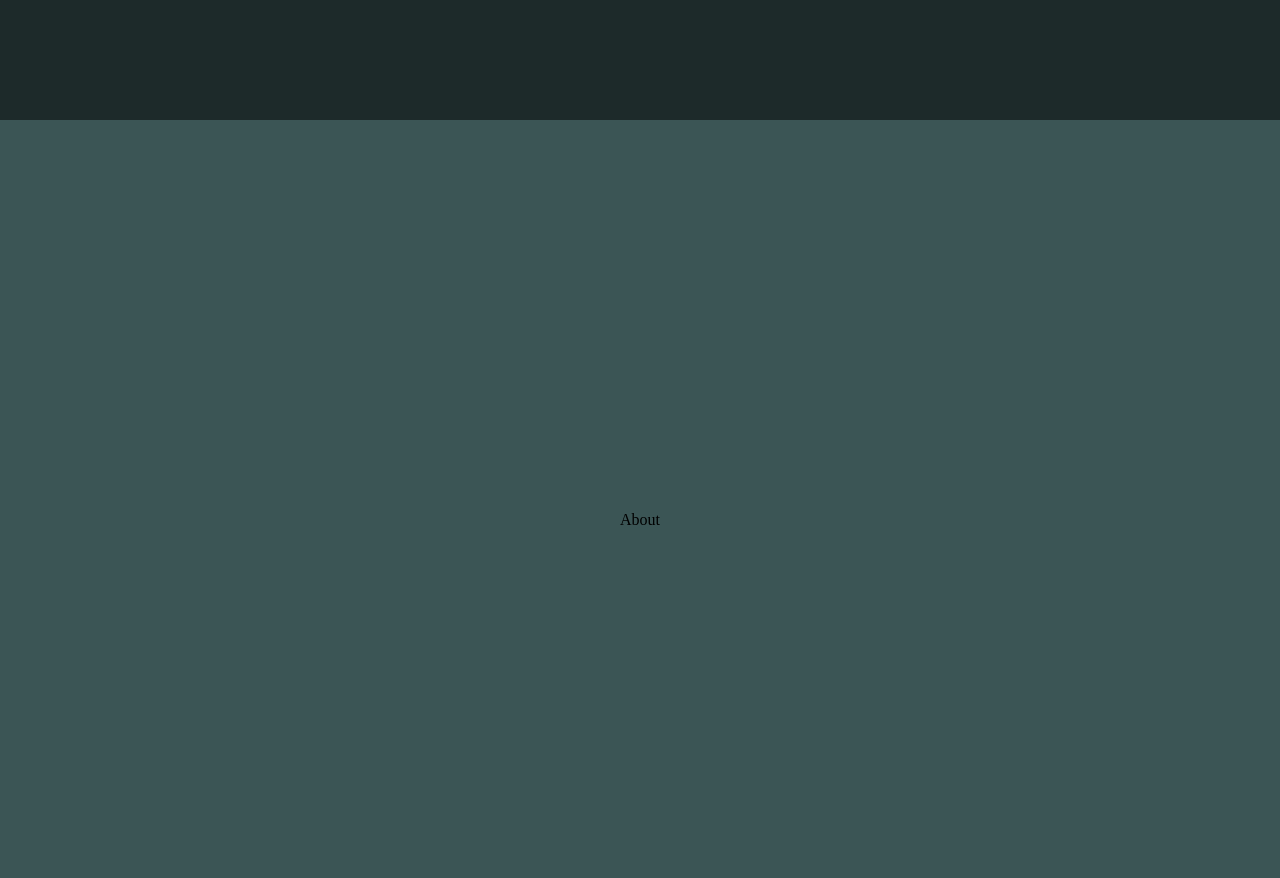
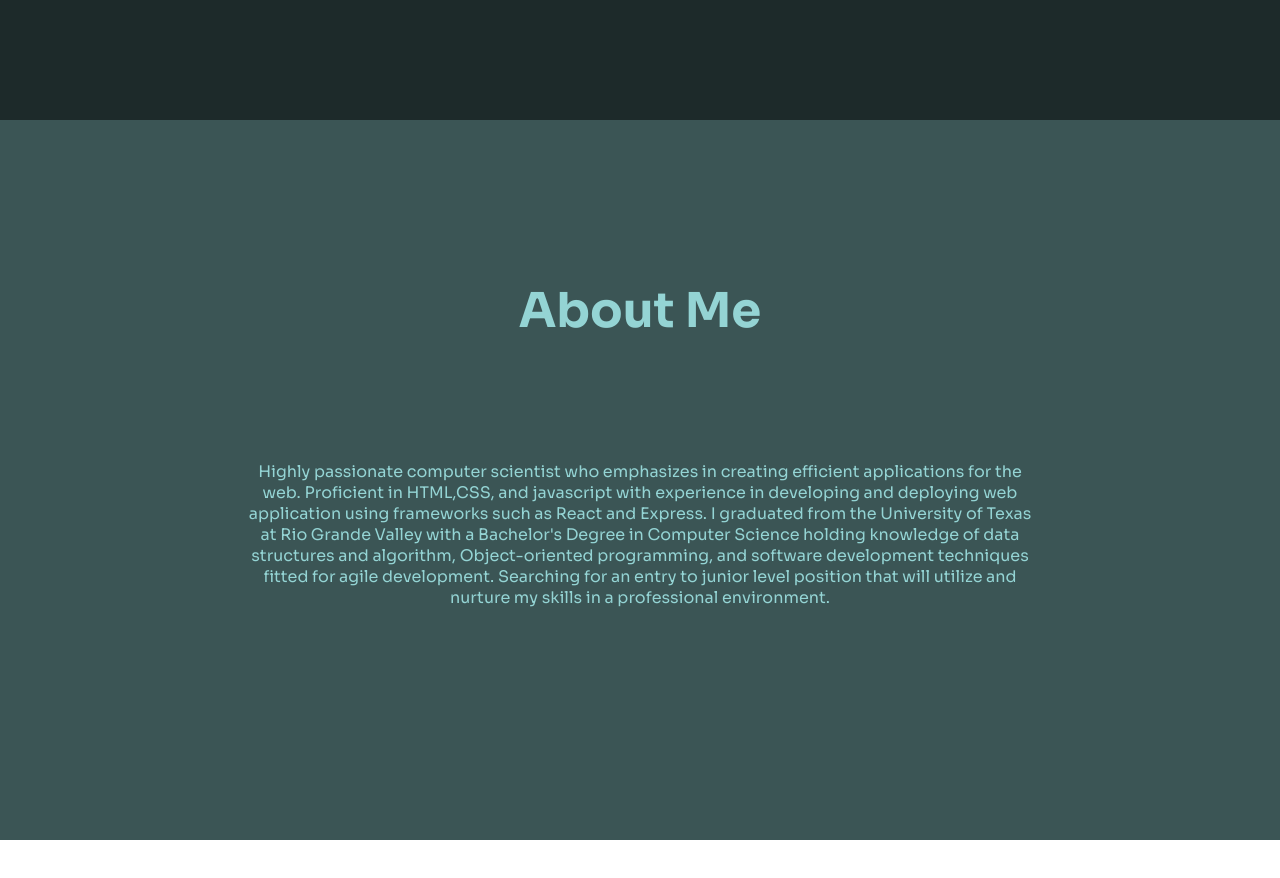
Before and after one commit to Jerpancho/Portfolio, a React (Vite) app: page / in a window 1280 px wide. Shown: the part 680-1558 px from the top of the page. After the commit the page ends 1520 px from the top, so only its background shows below. Built offline with nearby package versions, Linux system fonts and the light colour scheme.

Commit message:
added about me section

```diff
--- a/src/components/About.jsx
+++ b/src/components/About.jsx
@@ -1,10 +1,23 @@
+/* eslint-disable react/no-unescaped-entities */
 import React from 'react';
 import styles from '../css/About.module.css';
 
 const About = () => {
    return (
       <div className={styles.about} id='about'>
-         About
+         <h1 className={styles.header}>About Me</h1>
+         <p className={styles.description}>
+            Highly passionate computer scientist who emphasizes in creating
+            efficient applications for the web. Proficient in HTML,CSS, and
+            javascript with experience in developing and deploying web
+            application using frameworks such as React and Express. I graduated
+            from the University of Texas at Rio Grande Valley with a Bachelor's
+            Degree in Computer Science holding knowledge of data structures and
+            algorithm, Object-oriented programming, and software development
+            techniques fitted for agile development. Searching for an entry to
+            junior level position that will utilize and nurture my skills in a
+            professional environment.
+         </p>
       </div>
    );
 };
--- a/src/css/About.module.css
+++ b/src/css/About.module.css
@@ -1,7 +1,22 @@
 .about {
-   height: 100vh;
+   font-family: 'Sora', sans-serif;
+   height: 45rem;
    display: flex;
-   justify-content: center;
+   flex-direction: column;
+   justify-content: flex-start;
    align-items: center;
    background-color: var(--gray);
+   gap: 7.5rem;
 }
+.header {
+   color: var(--bright);
+   font-size: 3rem;
+   margin-top: 10rem;
+}
+
+.description {
+   color: var(--bright);
+   text-align: center;
+   width: 50rem;
+   max-width: 80%;
+}
```
